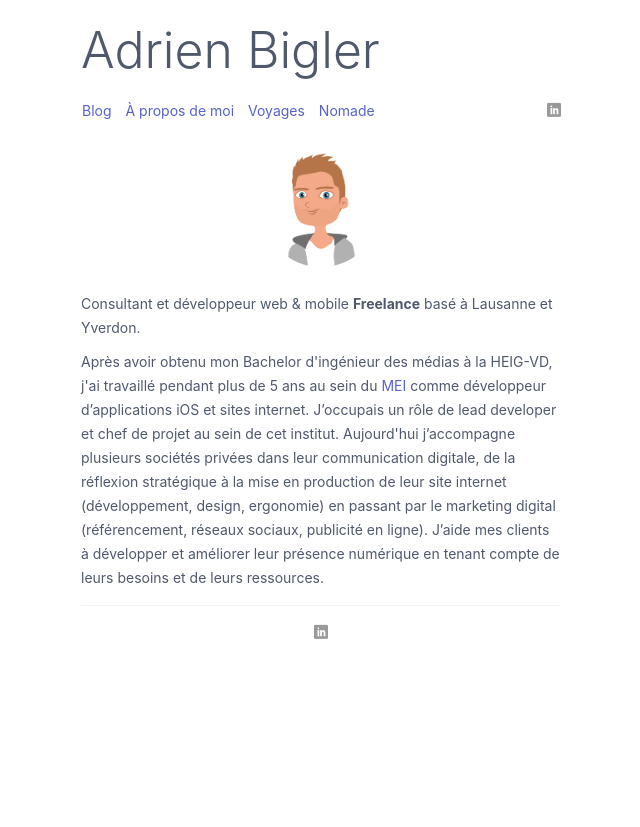
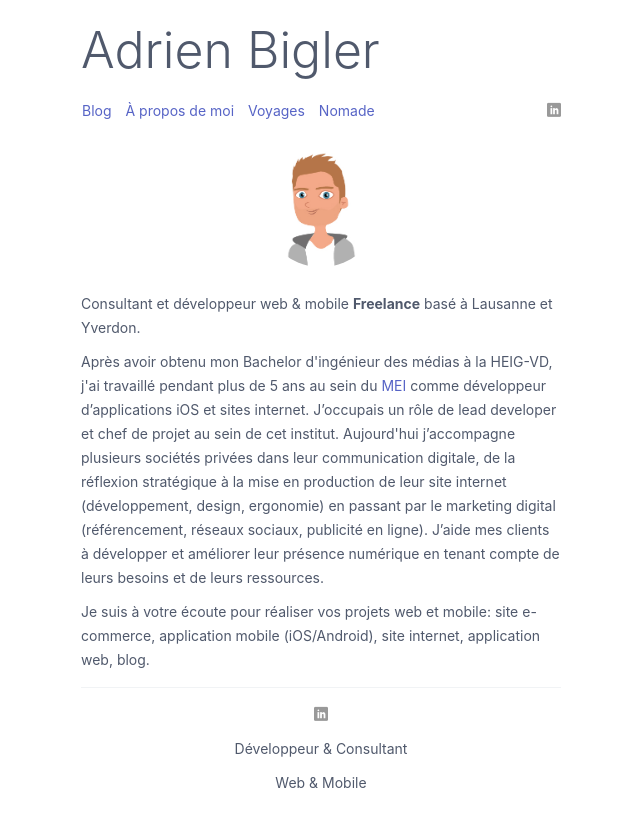
Before and after one commit to camel113/camel113.github.io, a Jekyll site: the page built from developpeur-consultant-web-mobile-freelance-lausanne.html, in a window 1280 px wide. Shown: the top 827 px of the page, without its empty margins (319-959 px from the left). Built offline with Jekyll 4.4.1, drawn with Linux system fonts in a browser that asks for light colours; some web fonts are replaced.

Commit message:
Improve content (SEO)

```diff
--- a/_includes/footer.html
+++ b/_includes/footer.html
@@ -1,5 +1,11 @@
 <footer>
 	<p>
-  	<a class="social-link linkedin" href="https://www.linkedin.com/in/adrien-bigler-6408a2a1/"><span class="icon-linkedin"></span></a>
-	</p>
+    <a class="social-link linkedin" href="https://www.linkedin.com/in/adrien-bigler-6408a2a1/" title="Adrien Bigler on LinkedIn"><span class="icon-linkedin"></span></a>
+  </p>
+  <p>
+    <span>Développeur & Consultant</span>
+  </p>
+  <p>
+    <span>Web & Mobile</span>
+  </p>
 </footer>
--- a/developpeur-consultant-web-mobile-freelance-lausanne.html
+++ b/developpeur-consultant-web-mobile-freelance-lausanne.html
@@ -6,4 +6,5 @@ redirect_from: "/adrien-bigler-consultant-web"
 	<div class="img-adrien-container"><img src="/images/adrien.jpg" alt="Adrien Bigler"></div>
 	<p>Consultant et développeur web & mobile <b>Freelance</b> basé à Lausanne et Yverdon.</p>
 	<p>Après avoir obtenu mon Bachelor d'ingénieur des médias à la HEIG-VD, j'ai travaillé pendant plus de 5 ans au sein du <a href="http://mei.heig-vd.ch/">MEI</a> comme développeur d’applications iOS et sites internet. J’occupais un rôle de lead developer et chef de projet au sein de cet institut. Aujourd'hui j’accompagne plusieurs sociétés privées dans leur communication digitale, de la réflexion stratégique à la mise en production de leur site internet (développement, design, ergonomie) en passant par le marketing digital (référencement, réseaux sociaux, publicité en ligne). J’aide mes clients à développer et améliorer leur présence numérique en tenant compte de leurs besoins et de leurs ressources.</p>
+  <p>Je suis à votre écoute pour réaliser vos projets web et mobile: site e-commerce, application mobile (iOS/Android), site internet, application web, blog.</p>
 </main>
```
